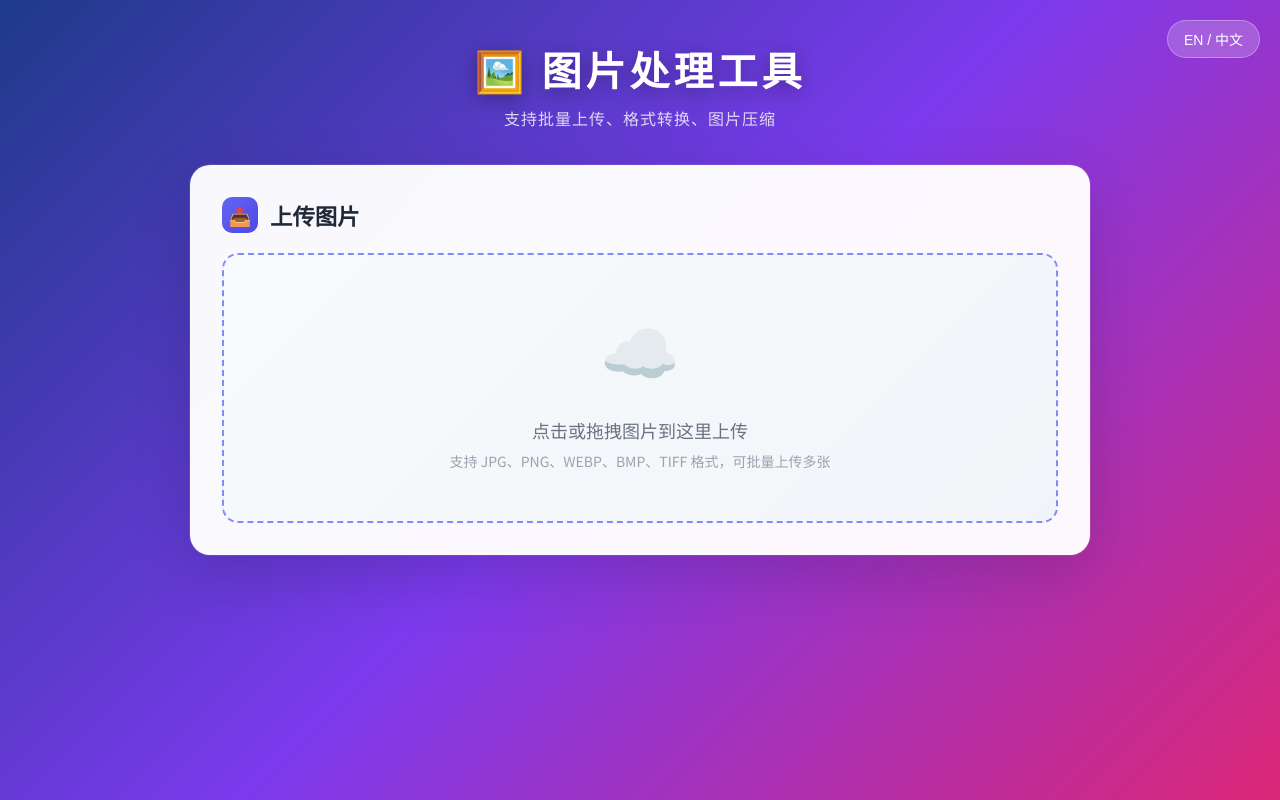
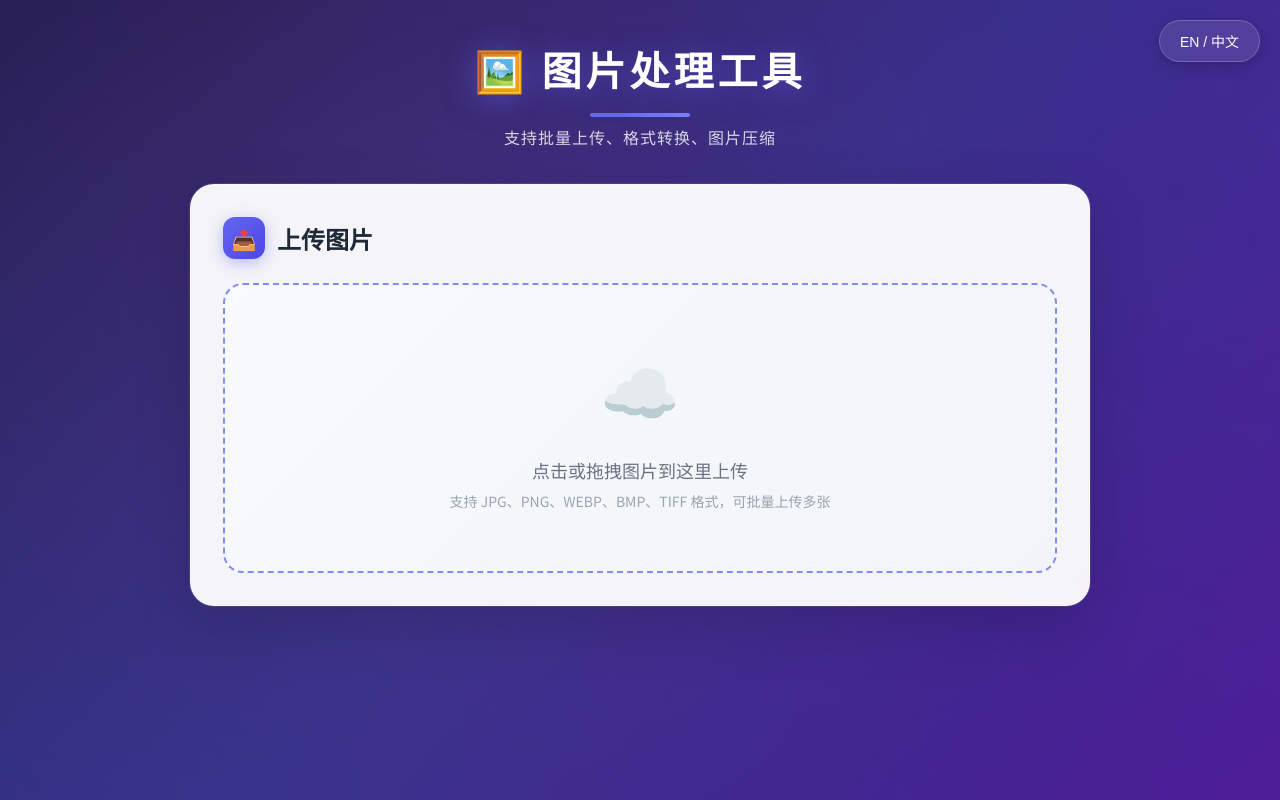
Before and after one commit to FengYuchen1314/image-tool, a Flask app: page / in a window 1280 px wide. Run offline with Flask 3, Linux system fonts and the light colour scheme; some libraries are stand-ins or nearby versions.

Commit message:
美化web界面：更新视觉设计和动画效果

```diff
--- a/templates/index.html
+++ b/templates/index.html
@@ -13,12 +13,15 @@
             --success: #10b981;
             --warning: #f59e0b;
             --danger: #ef4444;
-            --bg-gradient: linear-gradient(135deg, #1e3a8a 0%, #7c3aed 50%, #db2777 100%);
-            --card-bg: rgba(255, 255, 255, 0.97);
+            --bg-gradient: linear-gradient(135deg, #1e1b4b 0%, #312e81 50%, #4c1d95 100%);
+            --bg-gradient-alt: linear-gradient(135deg, #0f172a 0%, #1e293b 50%, #334155 100%);
+            --card-bg: rgba(255, 255, 255, 0.95);
             --text-primary: #1f2937;
             --text-secondary: #6b7280;
             --border: #e5e7eb;
             --shadow: 0 25px 50px -12px rgba(0, 0, 0, 0.25);
+            --glass-bg: rgba(255, 255, 255, 0.1);
+            --glass-border: rgba(255, 255, 255, 0.2);
         }
 
         * {
@@ -34,6 +37,23 @@
             min-height: 100vh;
             padding: 40px 20px;
             color: var(--text-primary);
+            position: relative;
+            overflow-x: hidden;
+        }
+
+        body::before {
+            content: '';
+            position: fixed;
+            top: -50%;
+            left: -50%;
+            width: 200%;
+            height: 200%;
+            background:
+                radial-gradient(circle at 20% 80%, rgba(99, 102, 241, 0.15) 0%, transparent 50%),
+                radial-gradient(circle at 80% 20%, rgba(124, 58, 237, 0.15) 0%, transparent 50%),
+                radial-gradient(circle at 40% 40%, rgba(236, 72, 153, 0.1) 0%, transparent 40%);
+            pointer-events: none;
+            z-index: -1;
         }
 
         .container {
@@ -47,8 +67,23 @@
             margin-bottom: 8px;
             font-size: 2.5rem;
             font-weight: 700;
-            text-shadow: 0 4px 20px rgba(0,0,0,0.3);
+            text-shadow: 0 4px 30px rgba(99, 102, 241, 0.5);
             letter-spacing: 4px;
+            position: relative;
+            display: inline-block;
+            width: 100%;
+        }
+
+        h1::after {
+            content: '';
+            display: block;
+            width: 100px;
+            height: 4px;
+            background: linear-gradient(90deg, var(--primary-light), var(--primary), var(--primary-light));
+            background-size: 200% 100%;
+            animation: shimmer 3s linear infinite;
+            margin: 15px auto 0;
+            border-radius: 2px;
         }
 
         .subtitle {
@@ -62,41 +97,47 @@
 
         .card {
             background: var(--card-bg);
-            border-radius: 20px;
+            border-radius: 24px;
             padding: 32px;
-            box-shadow: 0 20px 60px rgba(0, 0, 0, 0.15), 0 0 0 1px rgba(255,255,255,0.1);
+            box-shadow:
+                0 20px 60px rgba(0, 0, 0, 0.15),
+                0 0 0 1px rgba(255,255,255,0.1),
+                inset 0 1px 0 rgba(255,255,255,0.5);
             margin-bottom: 24px;
             backdrop-filter: blur(20px);
+            animation: fade-in-up 0.6s ease-out;
+            border: 1px solid rgba(255, 255, 255, 0.3);
         }
 
         .card-title {
-            font-size: 1.4rem;
+            font-size: 1.5rem;
             font-weight: 600;
-            margin-bottom: 20px;
+            margin-bottom: 24px;
             display: flex;
             align-items: center;
             gap: 12px;
         }
 
         .card-title .icon {
-            width: 36px;
-            height: 36px;
+            width: 42px;
+            height: 42px;
             background: linear-gradient(135deg, var(--primary) 0%, var(--primary-dark) 100%);
-            border-radius: 10px;
+            border-radius: 12px;
             display: flex;
             align-items: center;
             justify-content: center;
             color: white;
-            font-size: 18px;
+            font-size: 20px;
+            box-shadow: 0 4px 15px rgba(99, 102, 241, 0.4);
         }
 
         .upload-area {
             border: 2px dashed var(--primary-light);
-            border-radius: 16px;
-            padding: 50px 30px;
+            border-radius: 20px;
+            padding: 60px 30px;
             text-align: center;
             cursor: pointer;
-            transition: all 0.3s ease;
+            transition: all 0.4s cubic-bezier(0.4, 0, 0.2, 1);
             background: linear-gradient(135deg, #f8fafc 0%, #f1f5f9 100%);
             position: relative;
             overflow: hidden;
@@ -109,7 +150,7 @@
             left: -100%;
             width: 100%;
             height: 100%;
-            background: linear-gradient(90deg, transparent, rgba(99, 102, 241, 0.08), transparent);
+            background: linear-gradient(90deg, transparent, rgba(99, 102, 241, 0.1), transparent);
             transition: left 0.6s ease;
         }
 
@@ -601,22 +702,24 @@
             position: fixed;
             top: 20px;
             right: 20px;
-            background: rgba(255,255,255,0.2);
-            backdrop-filter: blur(10px);
-            border: 1px solid rgba(255,255,255,0.3);
+            background: var(--glass-bg);
+            backdrop-filter: blur(15px);
+            border: 1px solid var(--glass-border);
             color: white;
-            padding: 8px 16px;
-            border-radius: 20px;
+            padding: 10px 20px;
+            border-radius: 25px;
             cursor: pointer;
             font-size: 14px;
             font-weight: 500;
-            transition: all 0.3s;
+            transition: all 0.3s cubic-bezier(0.4, 0, 0.2, 1);
             z-index: 100;
+            box-shadow: 0 4px 15px rgba(0, 0, 0, 0.2);
         }
 
         .lang-toggle:hover {
-            background: rgba(255,255,255,0.3);
-            transform: scale(1.05);
+            background: rgba(255,255,255,0.25);
+            transform: scale(1.08) translateY(-2px);
+            box-shadow: 0 8px 25px rgba(0, 0, 0, 0.3);
         }
     </style>
 </head>
```
Also changed, not shown: other parts of templates/index.html (+94 -34 lines).
